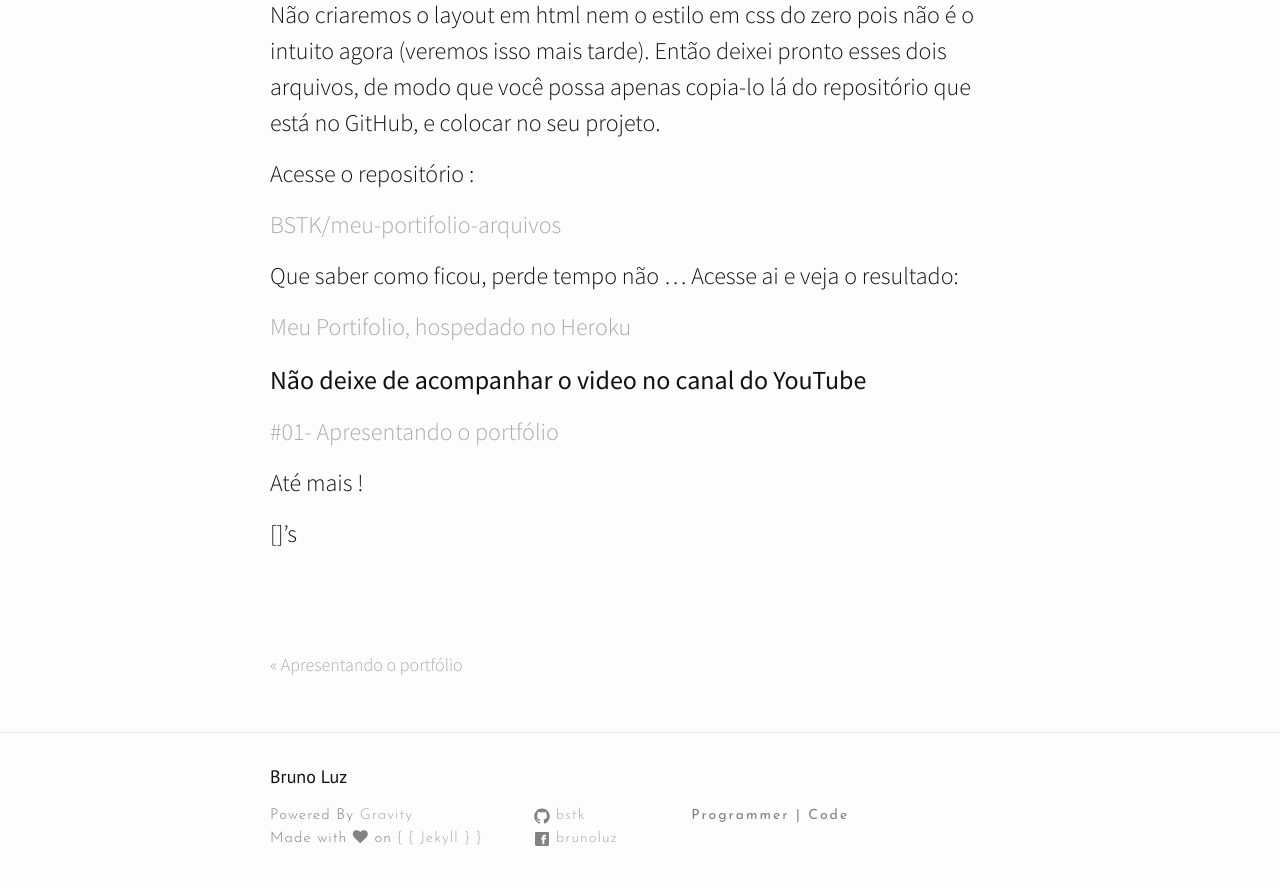
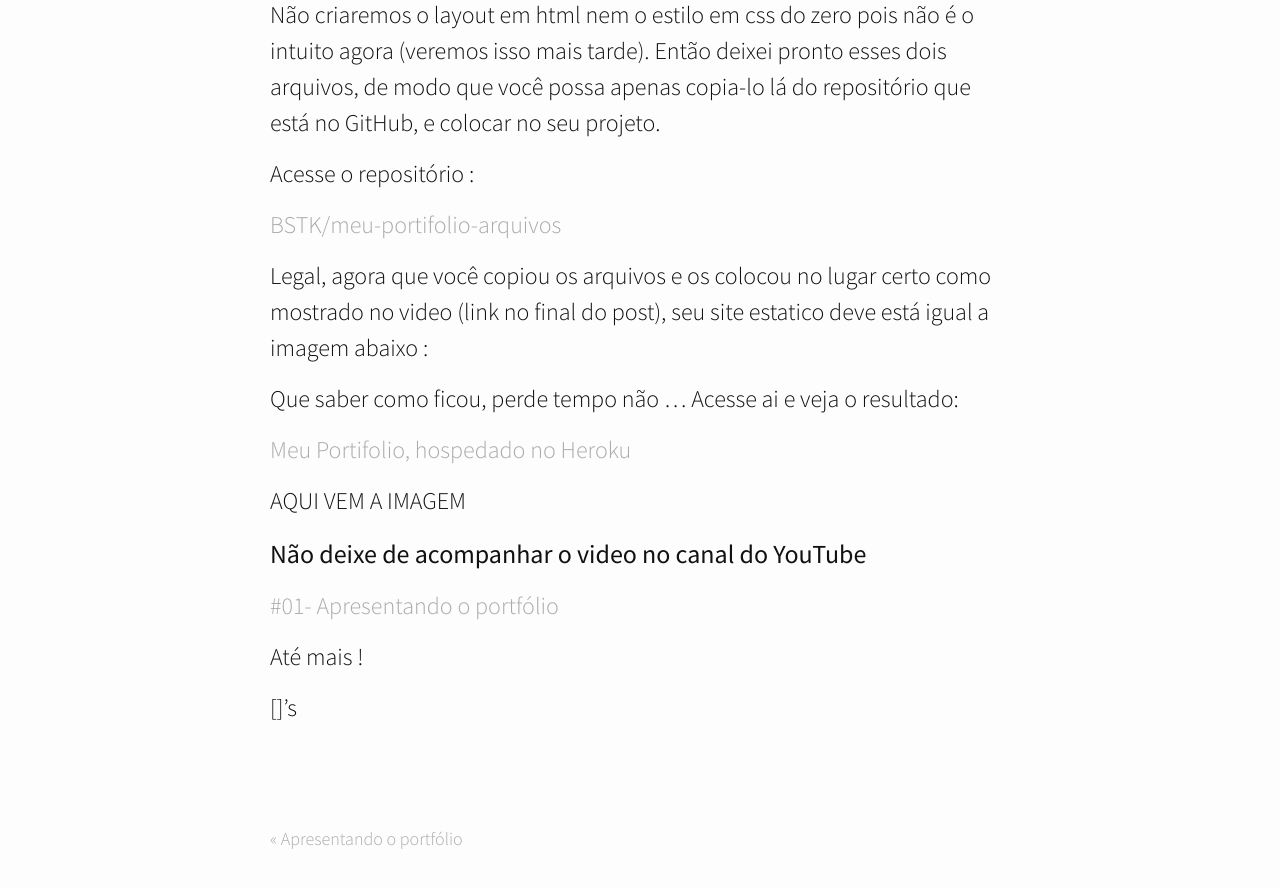
Before and after one commit to BSTK/bstk.github.io, a Jekyll site: the page built from _posts/2018-10-26-site-estatico-springboot.md, in a window 1280 px wide and 900 px high, scrolled down 941 px. Shown: the top 888 px of the window. Built offline with Jekyll 4.4.1, drawn with Linux system fonts in a browser that asks for light colours; nearby versions of some CDN libraries; comment, search, counter and statistics services are not loaded.

Commit message:
Correção do post

```diff
--- a/_posts/2018-10-26-site-estatico-springboot.md
+++ b/_posts/2018-10-26-site-estatico-springboot.md
@@ -25,10 +25,14 @@ Acesse o repositório :
 [BSTK/meu-portifolio-arquivos](https://github.com/BSTK/meu-portifolio-arquivos)
 
 
+Legal, agora que você copiou os arquivos e os colocou no lugar certo como mostrado no video (link no final do post), seu site estatico deve está igual a imagem abaixo :
+
+
 Que saber como ficou, perde tempo não ... Acesse ai e veja o resultado:
 
 [Meu Portifolio, hospedado no Heroku](https://meu-portifolio.herokuapp.com/)
 
+AQUI VEM A IMAGEM
 
 
 ### Não deixe de acompanhar o video no canal do YouTube
```
